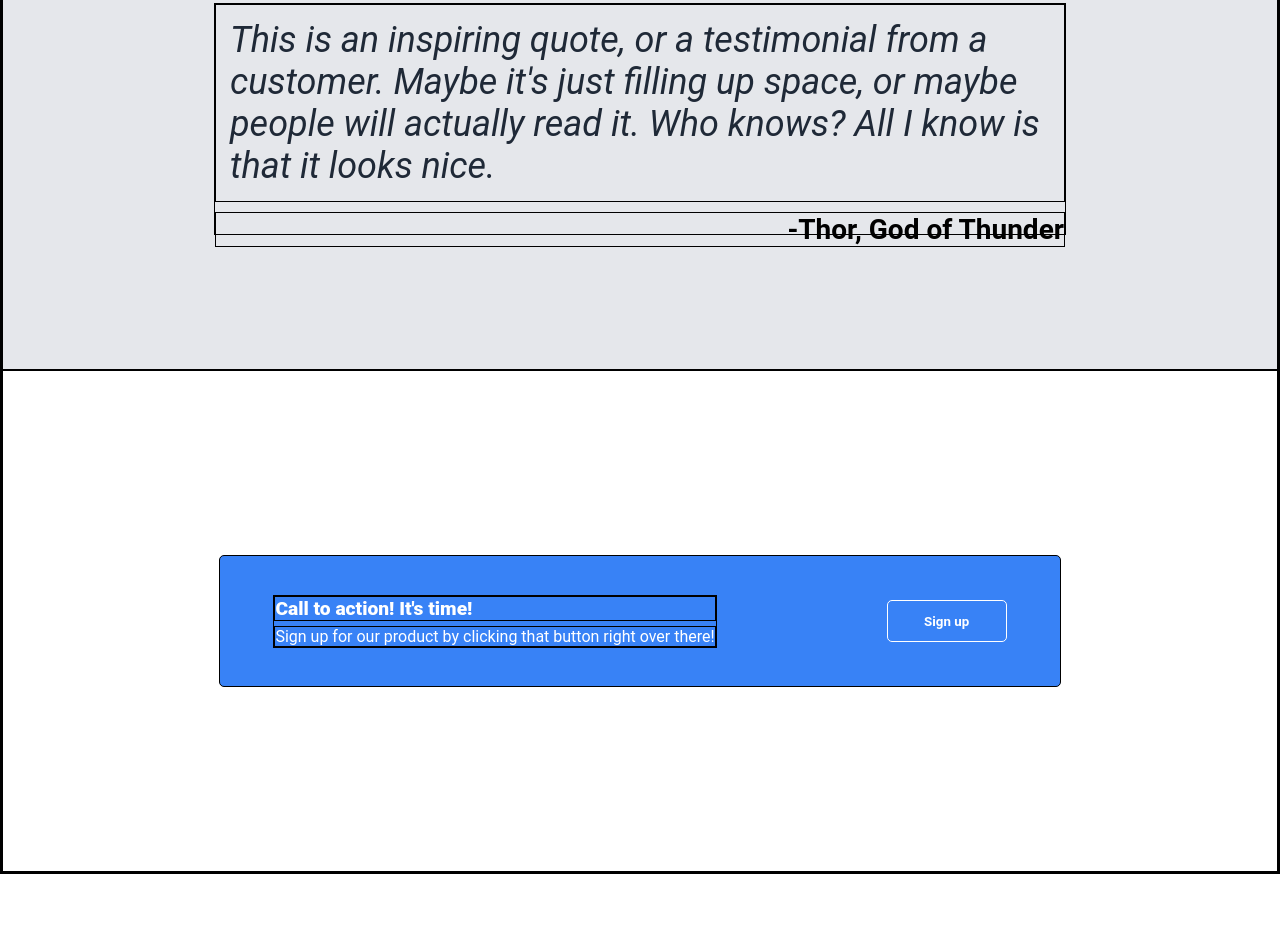
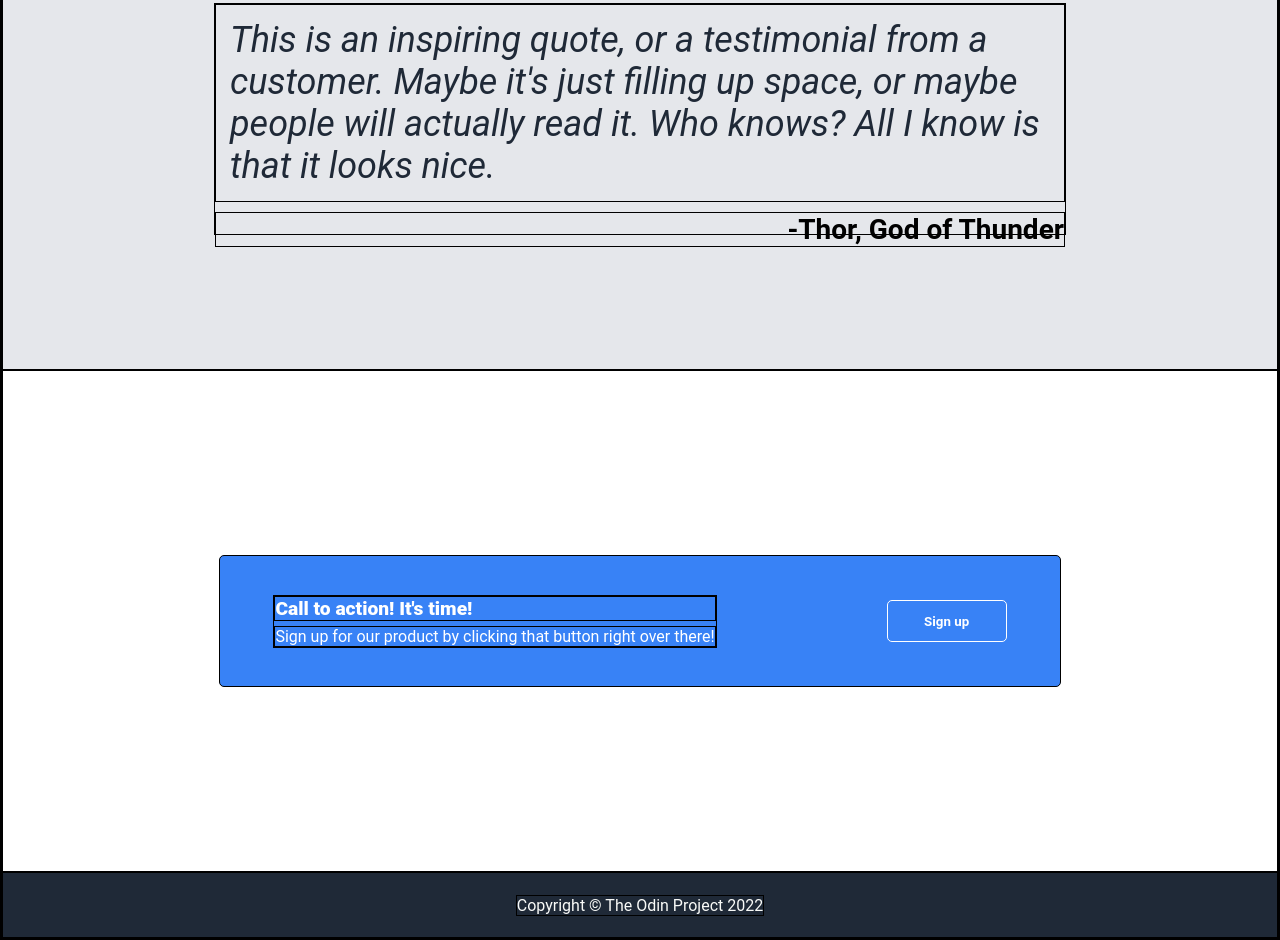
Before and after one commit to Kevasmi/Landing-Page, a plain HTML site: page index.html in a window 1280 px wide. Shown: the part 1252-2192 px from the top of the page. Before the commit the page ends 2126 px from the top, so only its background shows below. Drawn offline with Linux system fonts and the light colour scheme.

Commit message:
Added and finished footer section

```diff
--- a/index.html
+++ b/index.html
@@ -65,5 +65,9 @@
             <button class="cta-button">Sign up</button>
         </div>
     </div>
+
+    <div class="footer">
+        <p class="footer-text">Copyright © The Odin Project 2022</p>
+    </div>
 </body>
 </html>
--- a/styles.css
+++ b/styles.css
@@ -16,14 +16,6 @@ li {
     color: #E5E7EB;
 }
 
-.hero-button {
-    background-color: #3882F6;
-    color: #F9FAF8;
-    height: 35px;
-    width: 100px;
-    border-radius: 6px;
-}
-
 img {
     width: 600px;
     flex: 0 1 auto;
@@ -32,7 +24,7 @@ img {
 .header {
     display: flex;
     padding: 16px 120px;
-    background: #1F2937 ;
+    background: #1F2937;
 }
 
 .logo-text {
@@ -83,6 +75,14 @@ img,
 .hero-secondary {
     font-size: 18px;
     color: #E5E7EB
+}
+
+.hero-button {
+    background-color: #3882F6;
+    color: #F9FAF8;
+    height: 35px;
+    width: 100px;
+    border-radius: 6px;
 }
 
 .information {
@@ -203,3 +203,15 @@ img,
     border-color: white;
     color: white;
 }
+
+.footer {
+    display: flex;
+    justify-content: center;
+    align-items: center;
+    height: 64px;
+    background-color: #1F2937;
+}
+
+.footer-text {
+    color: #F9FAF8;
+}
```
